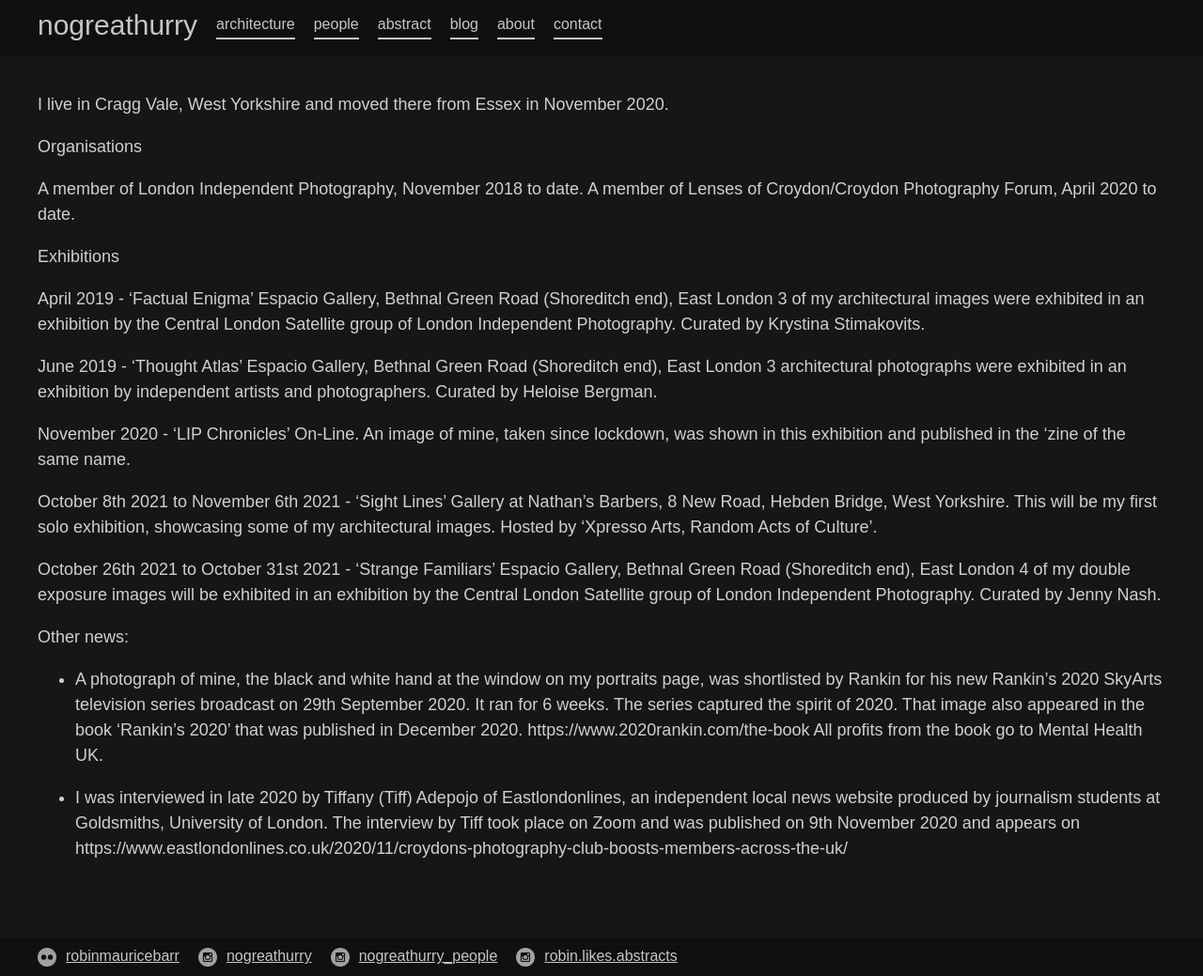
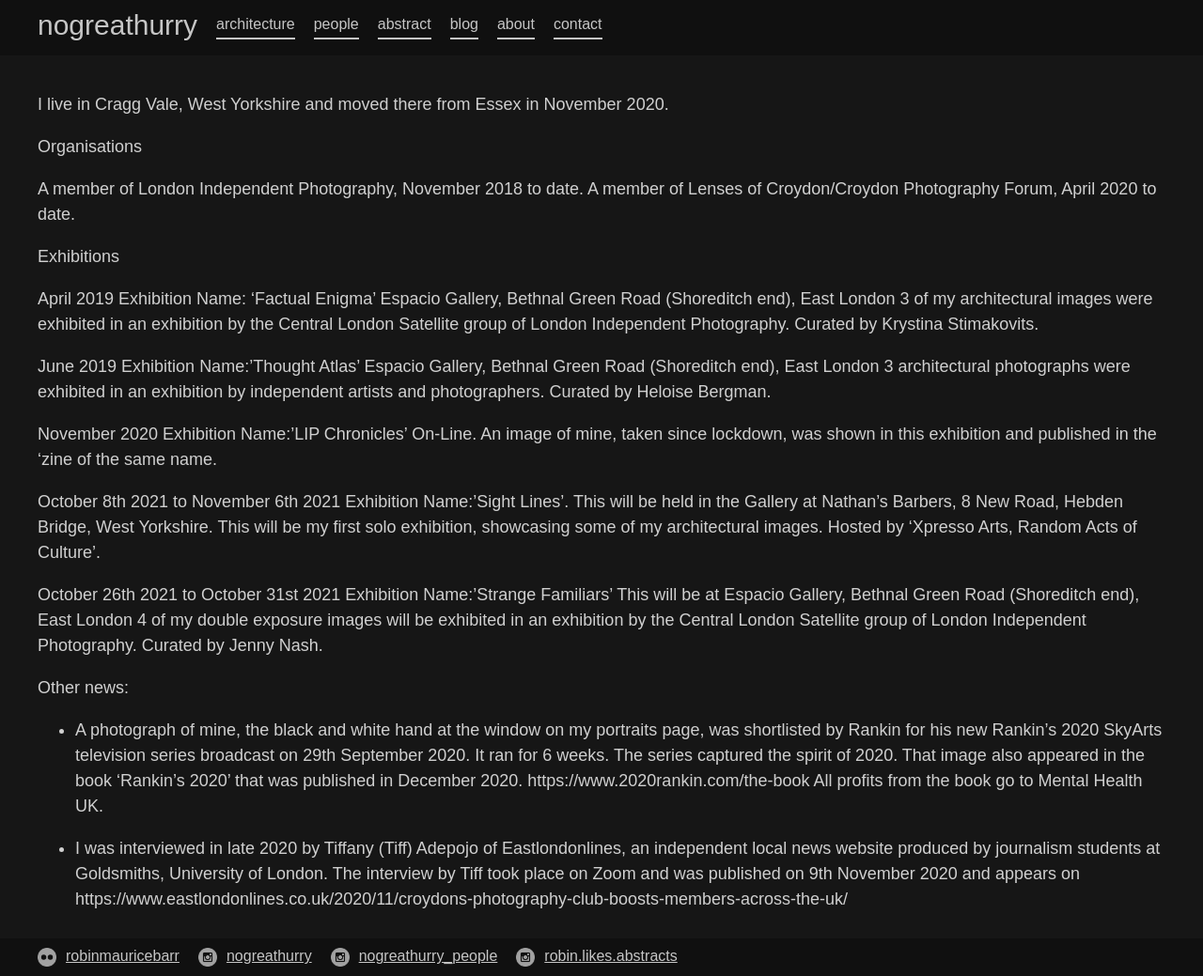
Before and after one commit to 987poiuytrewq/nogreathurry, a Jekyll site: the page built from blog.md, in a window 1280 px wide and 1039 px high. Shown: the whole window at 94% size. Built offline with Jekyll 4.4.1, drawn with Linux system fonts in a browser that asks for light colours.

Commit message:
Updated Blog

```diff
--- a/blog.md
+++ b/blog.md
@@ -12,22 +12,28 @@ A member of Lenses of Croydon/Croydon Photography Forum, April 2020 to date.
 
 Exhibitions
 
-April 2019 - 'Factual Enigma'
+April 2019
+Exhibition Name: 'Factual Enigma'
 Espacio Gallery, Bethnal Green Road (Shoreditch end), East London
 3 of my architectural images were exhibited in an exhibition by the Central London Satellite group of London Independent Photography. Curated by Krystina Stimakovits.
 
-June 2019 - 'Thought Atlas'
+June 2019
+Exhibition Name:'Thought Atlas'
 Espacio Gallery, Bethnal Green Road (Shoreditch end), East London
 3 architectural photographs were exhibited in an exhibition by independent artists and photographers. Curated by Heloise Bergman.
 
-November 2020 - 'LIP Chronicles'
+November 2020
+Exhibition Name:'LIP Chronicles'
 On-Line. An image of mine, taken since lockdown, was shown in this exhibition and published in the 'zine of the same name.
 
-October 8th 2021 to November 6th 2021 - 'Sight Lines' Gallery at Nathan's Barbers, 8 New Road, Hebden Bridge, West Yorkshire.
+October 8th 2021 to November 6th 2021
+Exhibition Name:'Sight Lines'.
+This will be held in the Gallery at Nathan's Barbers, 8 New Road, Hebden Bridge, West Yorkshire.
 This will be my first solo exhibition, showcasing some of my architectural images. Hosted by 'Xpresso Arts, Random Acts of Culture'.
 
-October 26th 2021 to October 31st 2021 - 'Strange Familiars'
-Espacio Gallery, Bethnal Green Road (Shoreditch end), East London
+October 26th 2021 to October 31st 2021
+Exhibition Name:'Strange Familiars'
+This will be at Espacio Gallery, Bethnal Green Road (Shoreditch end), East London
 4 of my double exposure images will be exhibited in an exhibition by the Central London Satellite group of London Independent Photography. Curated by Jenny Nash.
 
 Other news:
```
